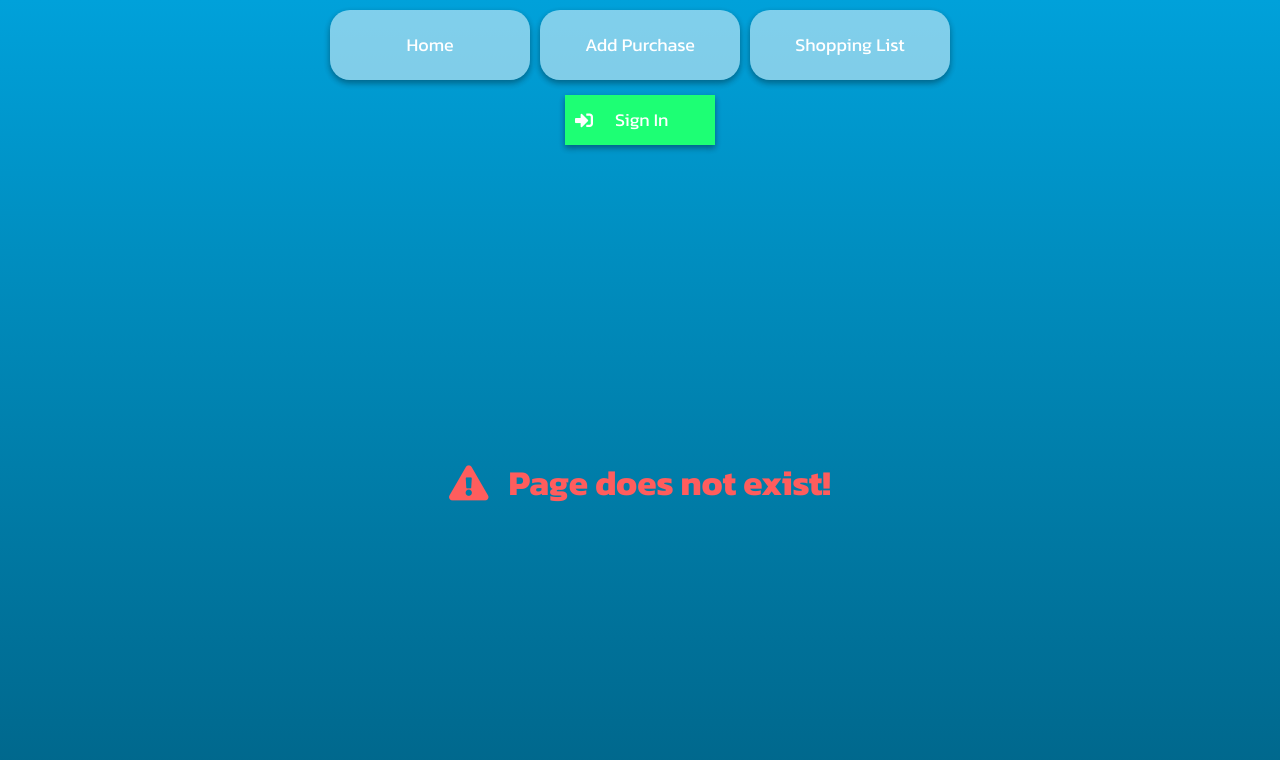
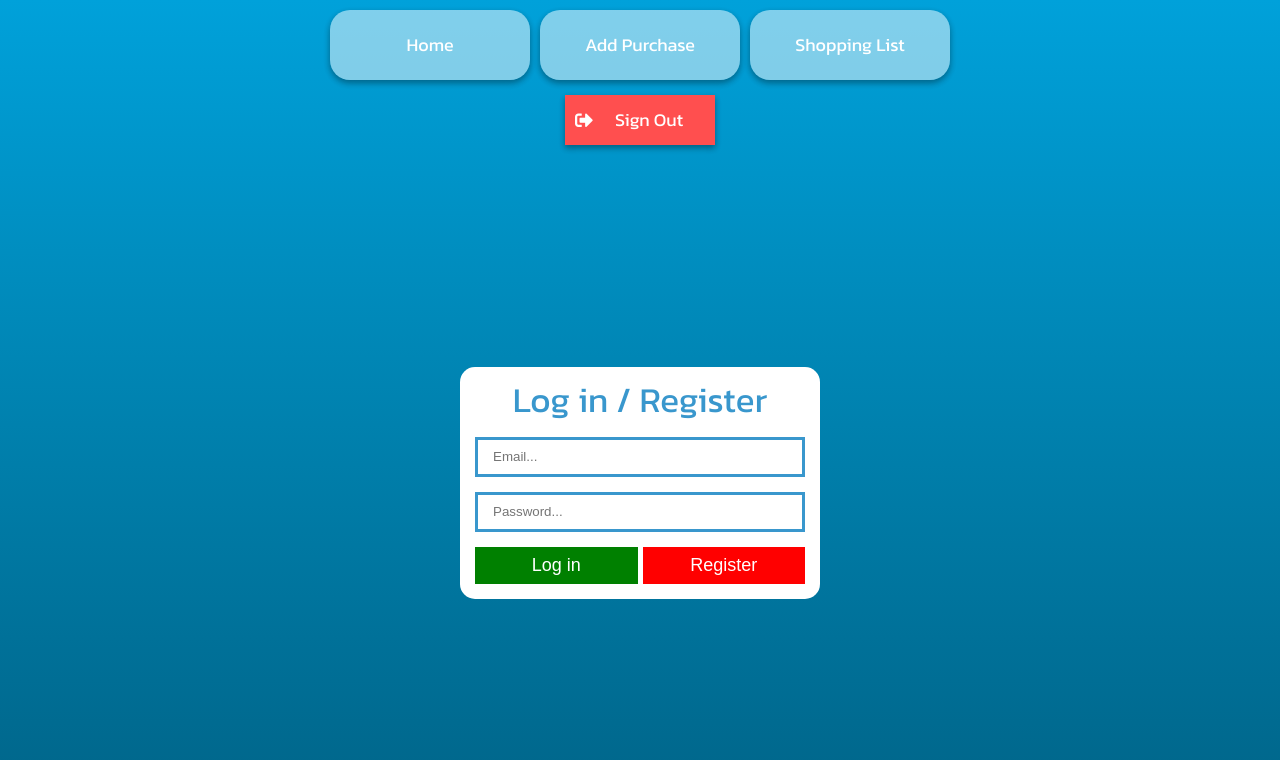
Before and after one commit to oleg9952/assignments, an Angular app: page /authentication in a window 1280 px wide. Before the commit this address led to /page-not-found. Shown: the top 760 px of the page. Built offline with nearby package versions, Linux system fonts and the light colour scheme.

Commit message:
auth page ui - done

```diff
--- a/src/app/Pages/home/home.component.html
+++ b/src/app/Pages/home/home.component.html
@@ -1,5 +1,5 @@
 <div class="home">
     <h1>
-        {{ message ? message : 'Welcome to your shopping tracker...' }}
+        Welcome to your shopping tracker...
     </h1>
 </div>
--- a/src/app/Pages/home/home.component.ts
+++ b/src/app/Pages/home/home.component.ts
@@ -16,14 +16,14 @@ export class HomeComponent implements OnInit, OnDestroy {
   ) { }
 
   ngOnInit(): void {
-    this.sub = this.route.queryParams.subscribe((params: Params) => {
-      if (!params['message']) return;
-      this['message'] = params['message'];
-    })
+    // this.sub = this.route.queryParams.subscribe((params: Params) => {
+    //   if (!params['message']) return;
+    //   this['message'] = params['message'];
+    // })
   }
 
   ngOnDestroy(): void {
-    this.sub.unsubscribe();
+    // this.sub.unsubscribe();
   }
 
 }
--- /dev/null
+++ b/src/app/Pages/login/login.component.html
@@ -0,0 +1,15 @@
+<div class="login">
+    <form class="form">
+        <div class="form__header">
+            <h1>Log in / Register</h1>
+        </div>
+        <div class="form__body">
+            <input type="email" placeholder="Email...">
+            <input type="password" placeholder="Password...">
+            <div class="form__body--controls">
+                <button>Log in</button>
+                <button>Register</button>
+            </div>
+        </div>
+    </form>
+</div>
--- /dev/null
+++ b/src/app/Pages/login/login.component.scss
@@ -0,0 +1,59 @@
+.login {
+    height: calc(100vh - 125px);
+    display: flex;
+    justify-content: center;
+    align-items: center;
+    opacity: 0;
+    animation: show 1s forwards;
+}
+
+.form {
+    background-color: #fff;
+    border-radius: 15px;
+    width: 360px;
+    padding: 15px;
+    h1 {
+        color: #3997cd;
+        font-size: 35px;
+        text-align: center;
+    }
+    &__header {
+        margin-bottom: 20px;
+    }
+    &__body {
+        input {
+            width: 100%;
+            height: 40px;
+            display: block;
+            padding: 0 15px;
+            outline: none;
+            border: 3px solid #3997cd;
+            margin-bottom: 15px;
+        }
+    }
+    &__body--controls {
+        display: grid;
+        grid-template-columns: repeat(2, 1fr);
+        grid-column-gap: 5px;
+        button {
+            padding: 8px 0;
+            font-size: 18px;
+            outline: none;
+            cursor: pointer;
+            outline: none;
+            background-color: green;
+            color: #fff;
+            border: none;
+        }
+        button:last-child {
+            background-color: red;
+        }
+
+    }
+}
+
+@keyframes show {
+    100% {
+        opacity: 1;
+    }
+}
--- /dev/null
+++ b/src/app/Pages/login/login.component.ts
@@ -0,0 +1,15 @@
+import { Component, OnInit } from '@angular/core';
+
+@Component({
+  selector: 'app-login',
+  templateUrl: './login.component.html',
+  styleUrls: ['./login.component.scss']
+})
+export class LoginComponent implements OnInit {
+
+  constructor() { }
+
+  ngOnInit(): void {
+  }
+
+}
--- a/src/app/Services/auth-guard.service.ts
+++ b/src/app/Services/auth-guard.service.ts
@@ -18,10 +18,6 @@ export class AuthGuardService implements CanActivate {
         state: RouterStateSnapshot
     ): Observable<boolean> | Promise<boolean> | boolean {
         if (this.authService.checkAuth()) return true;
-        this.router.navigate(['/'], {
-            queryParams: {
-                message: 'Sign in to see the Shopping List!'
-            }
-        });
+        this.router.navigate(['/']);
     }
 }
--- a/src/app/Services/auth.service.ts
+++ b/src/app/Services/auth.service.ts
@@ -4,7 +4,7 @@ import { Injectable } from '@angular/core';
   providedIn: 'root'
 })
 export class AuthService {
-  isAuth: boolean = false;
+  isAuth: boolean = true;
 
   constructor() { }
 
--- a/src/app/app-routing.module.ts
+++ b/src/app/app-routing.module.ts
@@ -4,10 +4,12 @@ import { Routes, RouterModule } from '@angular/router';
 import { HomeComponent } from './Pages/home/home.component';
 import { AddPurchaseComponent } from './Pages/add-purchase/add-purchase.component';
 import { NotFoundComponent } from './Pages/not-found/not-found.component';
+import { LoginComponent } from './Pages/login/login.component';
 
 const routes: Routes = [
     { path: '', component: HomeComponent },
     { path: 'add-purchase', component: AddPurchaseComponent },
+    { path: 'authentication', component: LoginComponent },
     { path: 'page-not-found', component: NotFoundComponent },
     { path: '**', redirectTo: 'page-not-found', pathMatch: 'full' }
 ];
--- a/src/app/app.component.html
+++ b/src/app/app.component.html
@@ -1,5 +1,7 @@
 <div class="wrapper">
-    <app-tabs></app-tabs>
+    <app-tabs
+        *ngIf="authService.checkAuth()"
+    ></app-tabs>
     <app-auth-controls></app-auth-controls>
     <router-outlet></router-outlet>
     <app-notification></app-notification>
--- a/src/app/app.component.ts
+++ b/src/app/app.component.ts
@@ -1,5 +1,6 @@
 import { Component } from '@angular/core';
 import { ShoppingService } from './Services/shopping.service';
+import { AuthService } from './Services/auth.service';
 
 @Component({
   selector: 'app-root',
@@ -8,6 +9,8 @@ import { ShoppingService } from './Services/shopping.service';
 })
 export class AppComponent {
 
-  constructor() {}
+  constructor(
+    public authService: AuthService
+  ) {}
 
 }
--- a/src/app/app.module.ts
+++ b/src/app/app.module.ts
@@ -13,6 +13,7 @@ import { AddPurchaseComponent } from './Pages/add-purchase/add-purchase.componen
 import { NotFoundComponent } from './Pages/not-found/not-found.component';
 import { AuthControlsComponent } from './Components/auth-controls/auth-controls.component';
 import { ShoppingListModule } from './Pages/shopping-list/shopping-list.module';
+import { LoginComponent } from './Pages/login/login.component';
 
 @NgModule({
   declarations: [
@@ -23,7 +24,8 @@ import { ShoppingListModule } from './Pages/shopping-list/shopping-list.module';
     HomeComponent,
     AddPurchaseComponent,
     NotFoundComponent,
-    AuthControlsComponent
+    AuthControlsComponent,
+    LoginComponent,
   ],
   imports: [
     BrowserModule,
```
